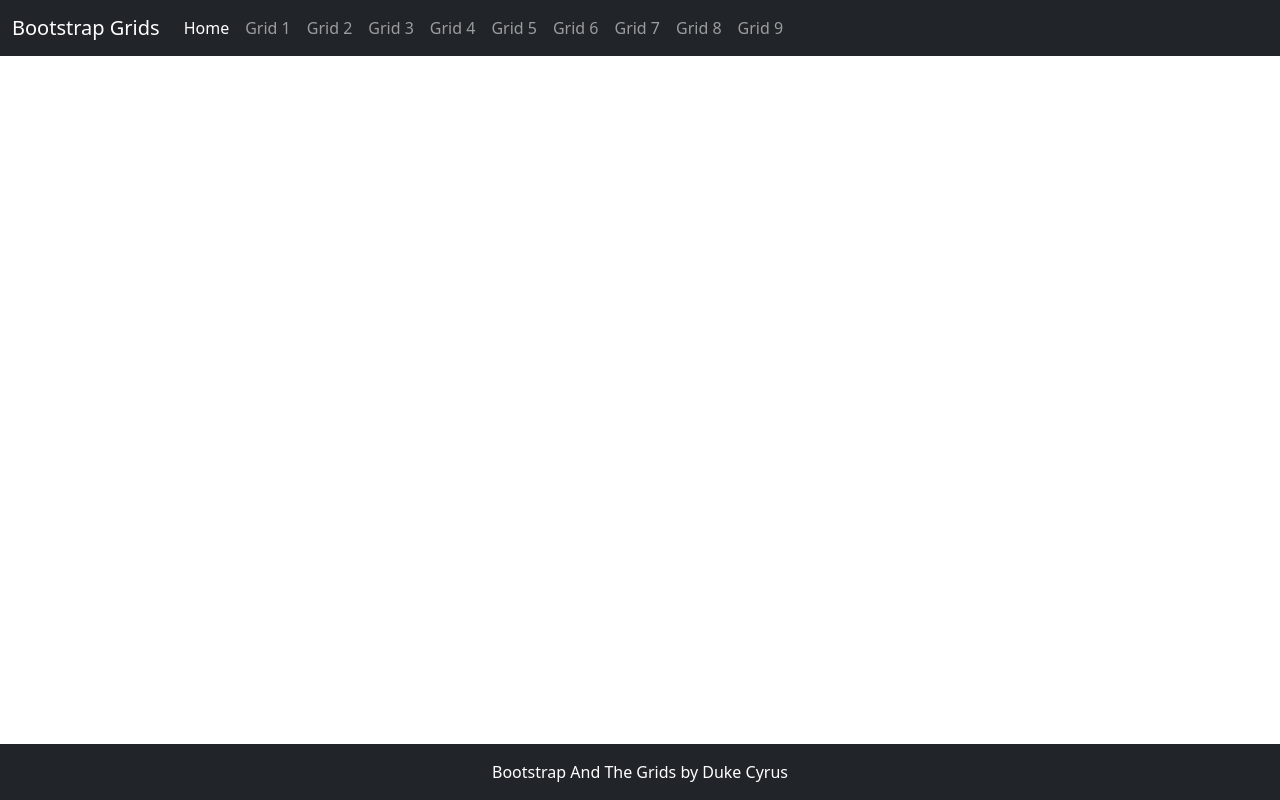
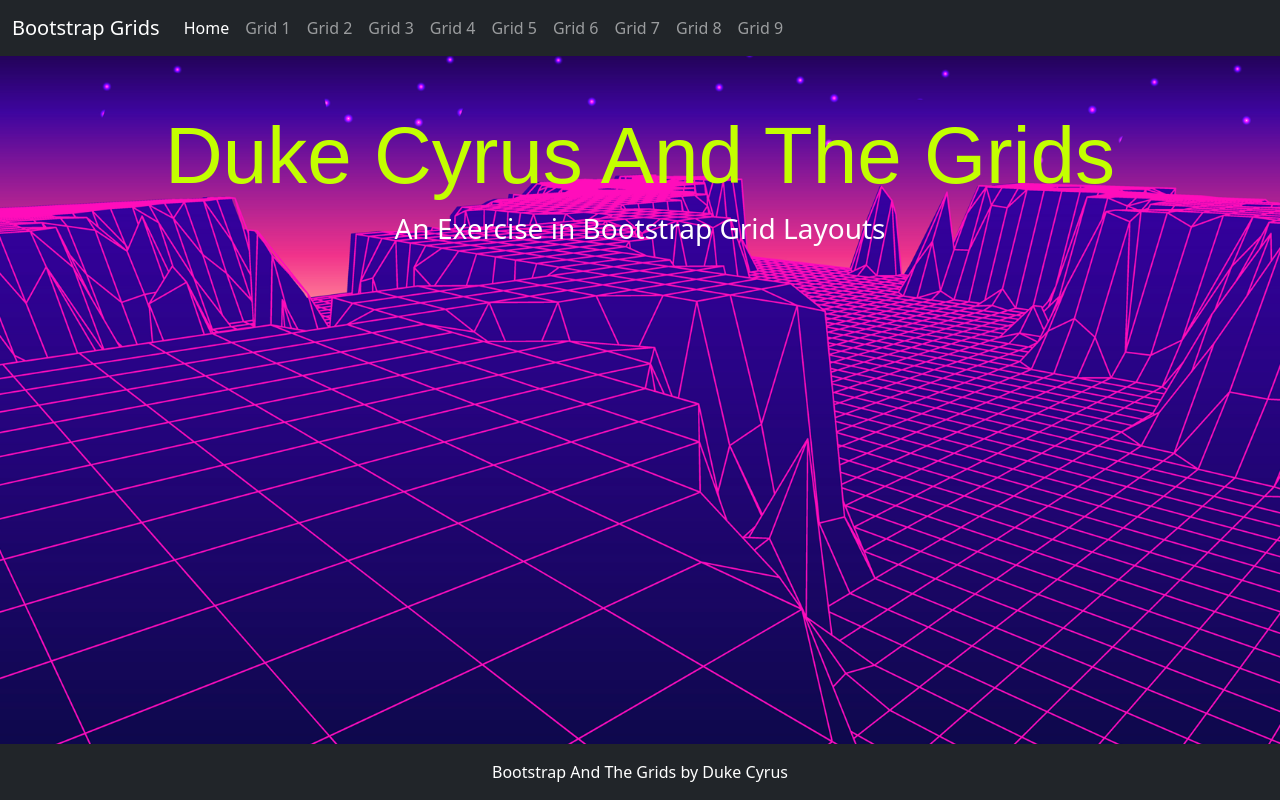
Before and after one commit to AndreasGuy54/BootstrapAndGrids, a plain HTML site: page index.html in a window 1280 px wide. Drawn offline with nearby package versions, Linux system fonts and the light colour scheme; a web font is replaced by a local one.

Commit message:
Final Touches to Home Page
Added background image and imported Font

```diff
--- a/css/site.css
+++ b/css/site.css
@@ -8,3 +8,19 @@ main>.container {
     bottom: 0;
     width: 100%;
 }
+
+.homeBG {
+    width: 100%;
+    background: url(/img/GridBG.png);
+    background-repeat: no-repeat;
+    background-position: center;
+    background-size: cover;
+    background-attachment: fixed;
+}
+
+.homeText {
+    font-family: modesto-open-shadow, sans-serif;
+    font-weight: 400;
+    font-style: normal;
+    color: rgb(195, 255, 0);
+}
--- a/index.html
+++ b/index.html
@@ -11,11 +11,15 @@
     <link href="https://cdn.jsdelivr.net/npm/bootstrap@5.1.1/dist/css/bootstrap.min.css" rel="stylesheet"
         integrity="sha384-F3w7mX95PdgyTmZZMECAngseQB83DfGTowi0iMjiWaeVhAn4FJkqJByhZMI3AhiU" crossorigin="anonymous">
 
+    <!-- Font of Site -->
+    <link rel="stylesheet" href="https://use.typekit.net/mhj5wdi.css">
+
     <!-- Site CSS -->
     <link rel="stylesheet" href="css/site.css">
+
 </head>
 
-<body class="d-flex flex-column h-100">
+<body class="d-flex flex-column h-100 homeBG">
 
     <nav class="navbar navbar-expand-md navbar-dark fixed-top bg-dark">
         <div class="container-fluid">
@@ -62,8 +66,9 @@
     </nav>
 
     <main class="flex-shrink-0">
-       <div class="container">
-
+       <div class="container text-center mt-5">
+            <h1 class="display-1 homeText">Duke Cyrus And The Grids</h1>
+            <h3 class="text-white">An Exercise in Bootstrap Grid Layouts</h3>
        </div>
     </main>
     <footer class="footer mt-auto py-3 bg-dark sticky-footer">
```
Lines whose indentation alone changed are shown as unchanged.
